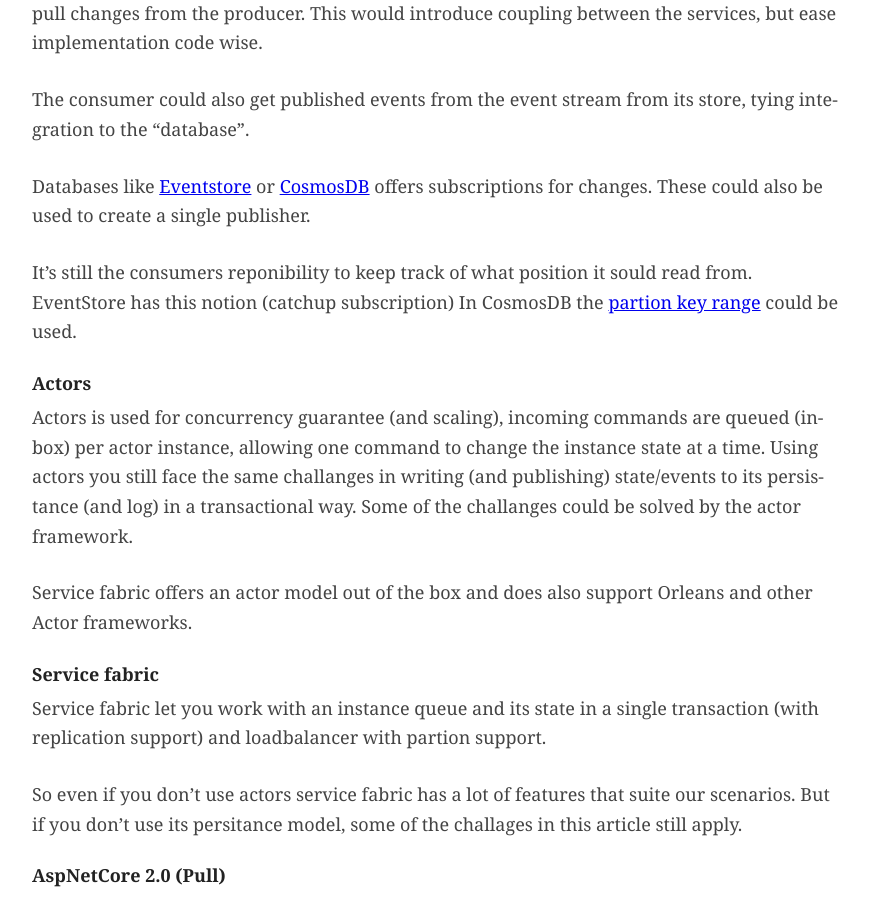
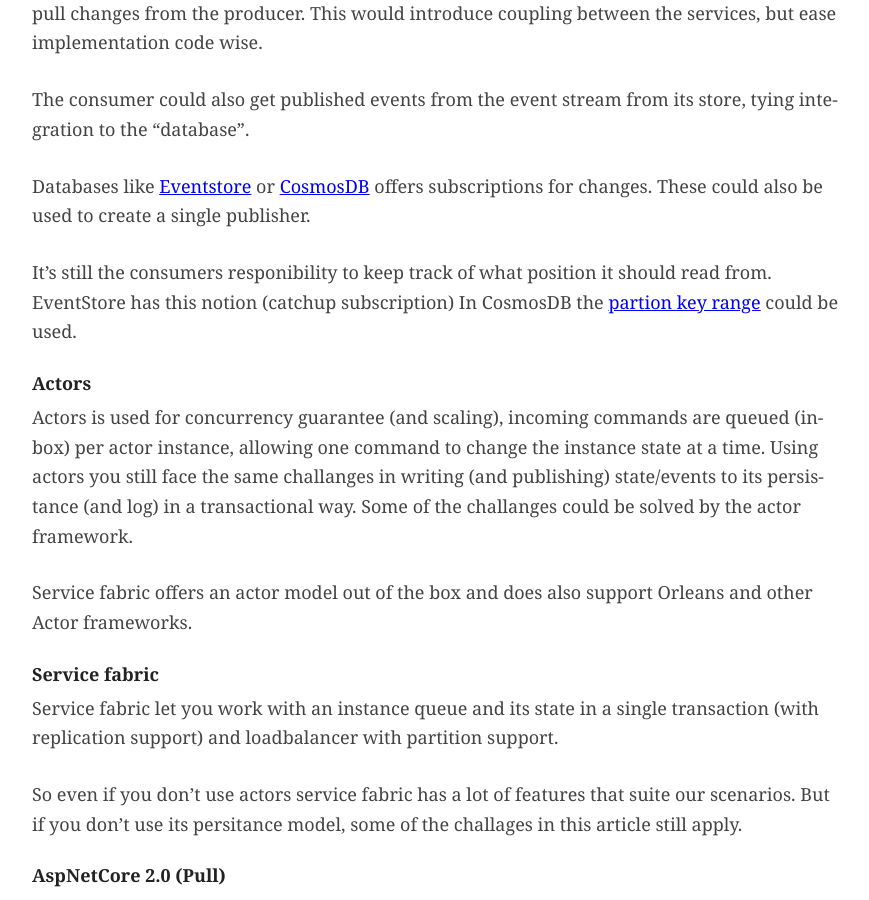
Before and after one commit to perokvist/event-driven-architecture, a Jekyll site: the page built from implementation.md, in a window 1280 px wide and 900 px high, scrolled down 3457 px. Shown: the whole window, without its empty margins (203-1072 px from the left). Built offline with Jekyll 4.4.1, drawn with Linux system fonts in a browser that asks for light colours; our own code applies the rules of GitHub Pages for plain Markdown files.

Commit message:
spelling

```diff
--- a/implementation.md
+++ b/implementation.md
@@ -81,7 +81,7 @@ The consumer could also get published events from the event stream from its stor
 
 Databases like [Eventstore](https://geteventstore.com/blog/20130306/getting-started-part-3-subscriptions/) or [CosmosDB](https://docs.microsoft.com/en-us/azure/cosmos-db/change-feed) offers subscriptions for changes. These could also be used to create a single publisher.
 
-It's still the consumers reponibility to keep track of what position it sould read from. EventStore has this notion (catchup subscription) In CosmosDB the [partion key range](https://docs.microsoft.com/en-us/azure/cosmos-db/change-feed) could be used.
+It's still the consumers responibility to keep track of what position it should read from. EventStore has this notion (catchup subscription) In CosmosDB the [partion key range](https://docs.microsoft.com/en-us/azure/cosmos-db/change-feed) could be used.
 
 
 ##### Actors
@@ -91,7 +91,7 @@ Actors is used for concurrency guarantee (and scaling), incoming commands are qu
 Service fabric offers an actor model out of the box and does also support Orleans and other Actor frameworks.
 
 ##### Service fabric
-Service fabric let you work with an instance queue and its state in a single transaction (with replication support) and loadbalancer with partion support.
+Service fabric let you work with an instance queue and its state in a single transaction (with replication support) and loadbalancer with partition support.
 
 So even if you don't use actors service fabric has a lot of features that suite our scenarios.
 But if you don't use its persitance model, some of the challages in this article still apply.
```
